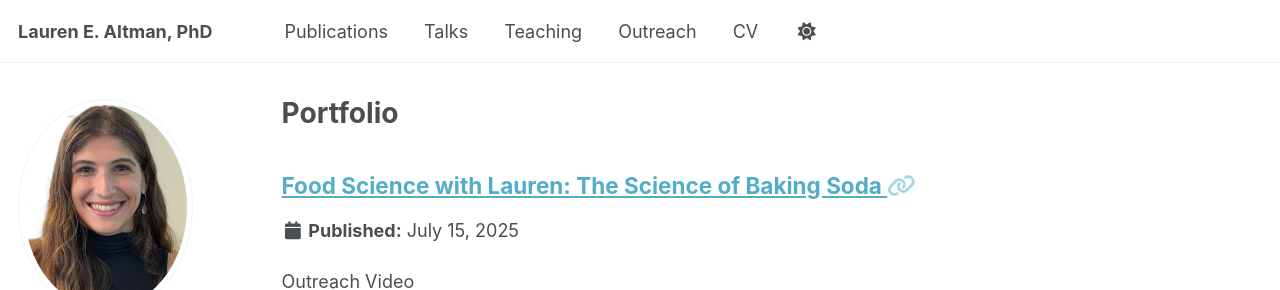
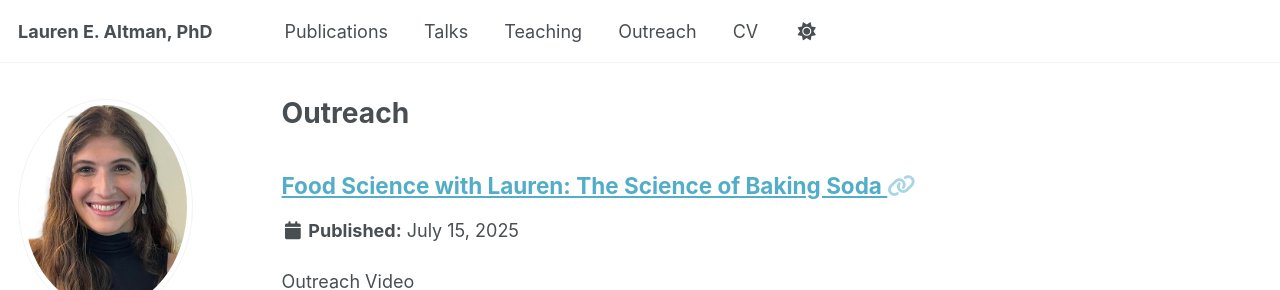
Before and after one commit to laltman2/laltman2.github.io, a Jekyll site: the page built from _pages/portfolio.html, in a window 1280 px wide and 900 px high. Shown: the top 290 px of the window. Built offline with Jekyll 4.4.1, drawn with Linux system fonts in a browser that asks for light colours; some web fonts are replaced; a script that is not in the unit is left out.

Commit message:
Update portfolio.html

```diff
--- a/_pages/portfolio.html
+++ b/_pages/portfolio.html
@@ -1,7 +1,7 @@
 ---
 layout: archive
-title: "Portfolio"
-permalink: /portfolio/
+title: "Outreach"
+permalink: /outreach/
 author_profile: true
 ---
 
```
